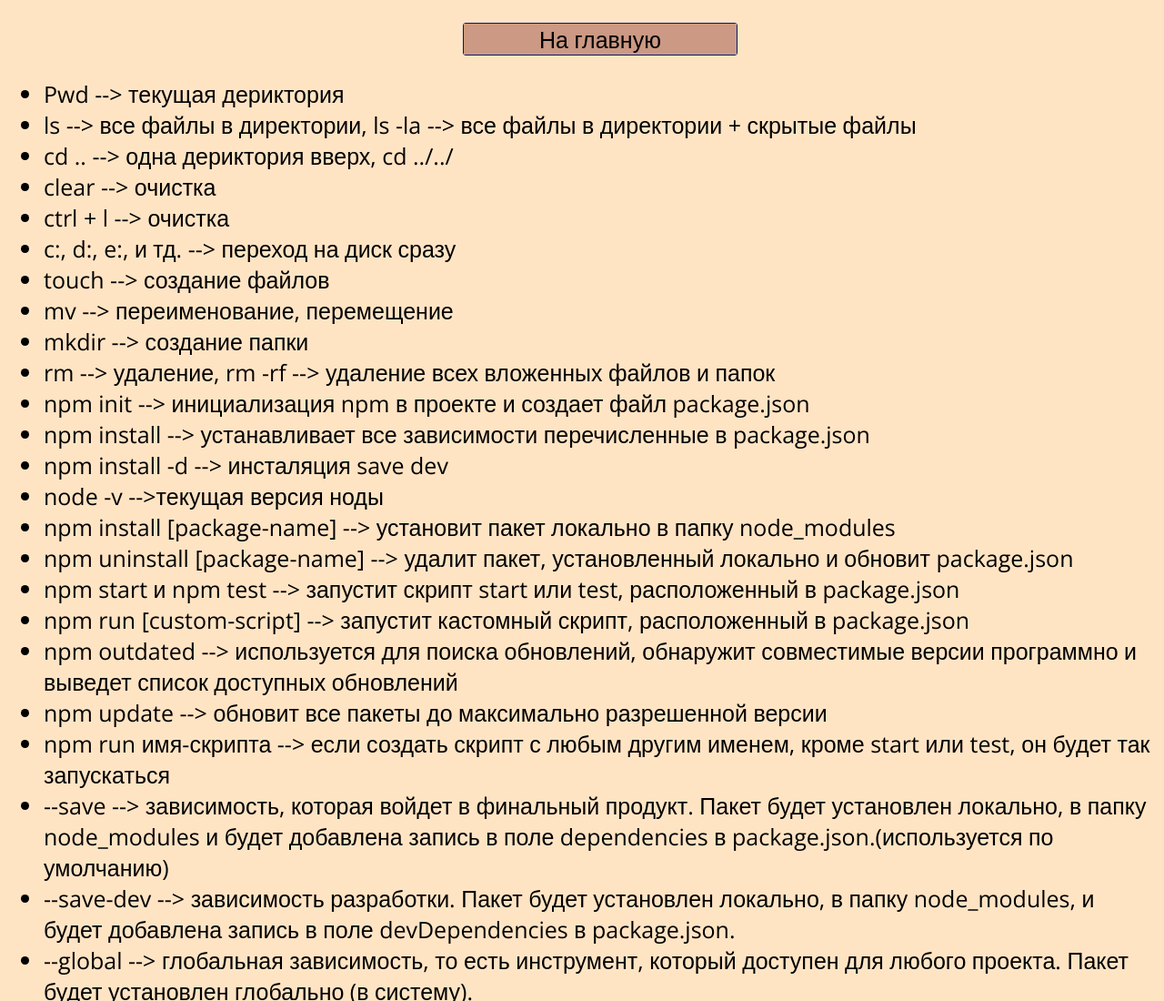
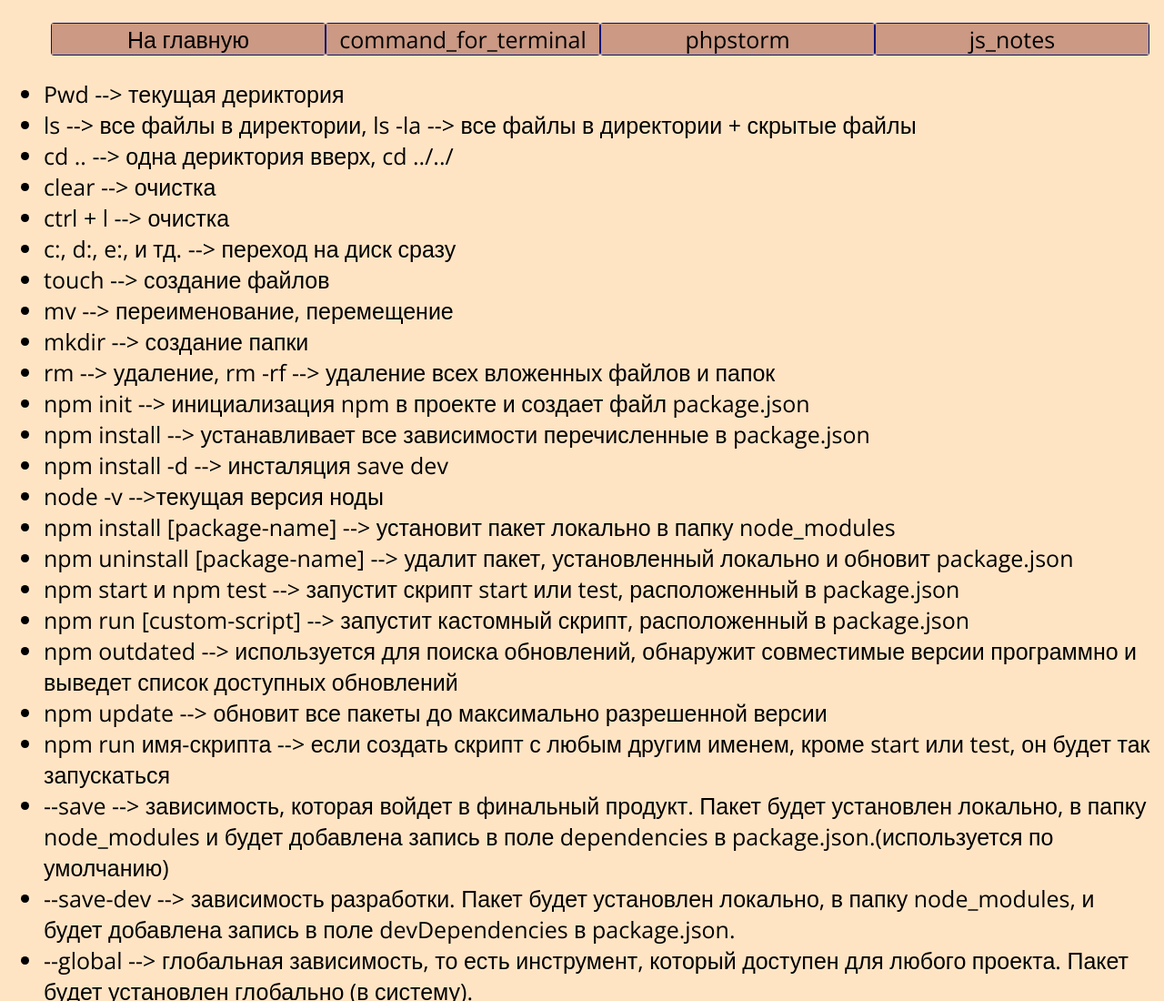
Before and after one commit to Borysodessa/cribs-shpargalki-, a plain HTML site: page command_for_terminal/command_for_terminal.html in a window 1280 px wide. Shown: the top 1100 px of the page at 91% size. Drawn offline with nearby package versions, Linux system fonts and the light colour scheme.

```diff
--- a/command_for_terminal/command_for_terminal.html
+++ b/command_for_terminal/command_for_terminal.html
@@ -12,6 +12,9 @@
 <nav>
     <ul class="nav__paragraph-list">
         <li class="paragraph"><a href="../index.html">На главную</a></li>
+        <li class="paragraph"><a href="../command_for_terminal/command_for_terminal.html">command_for_terminal</a></li>
+        <li class="paragraph"><a href="../phpstorm/phpstorm.html">phpstorm</a></li>
+        <li class="paragraph"><a href="../js/jsnotes.html">js_notes</a></li>
     </ul>
 </nav>
 <ul>
```
